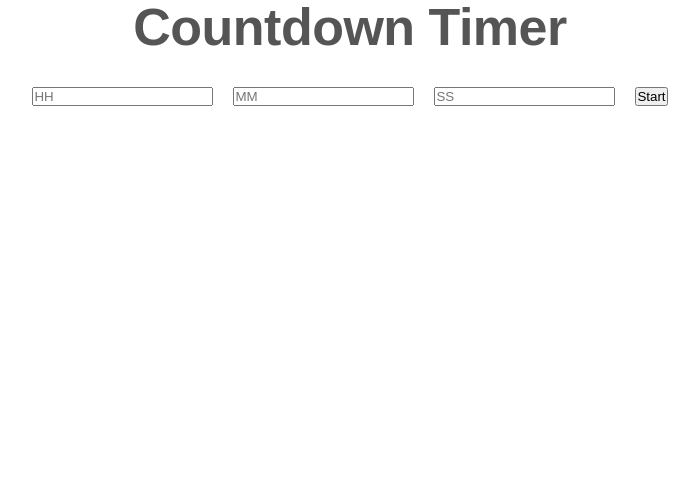
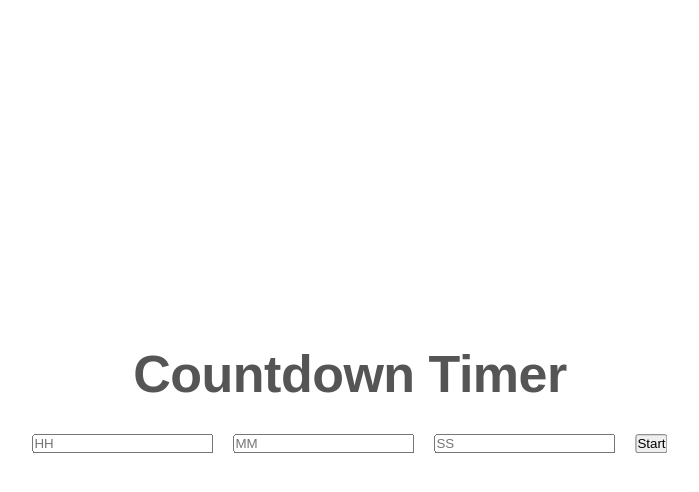
Before and after one commit to deltam3/frontendeval, a React (Create React App) app in the folder Easy/2_CountdownTimer/react_version/countdown/: page / in a window 1280 px wide. Shown: the top 492 px of the page, without its empty margins (290-989 px from the left). Built offline with nearby package versions, Linux system fonts and the light colour scheme.

Commit message:
moved countdown timer to the middle

```diff
--- a/Easy/2_CountdownTimer/react_version/countdown/src/App.css
+++ b/Easy/2_CountdownTimer/react_version/countdown/src/App.css
@@ -1,3 +1,15 @@
+.main {
+  position: absolute;
+  top: 50%;
+  left: 50%;
+  transform: translate(-50%, -50%);
+}
+
+.section-timer {
+  display: flex;
+  flex-direction: column;
+}
+
 .heading-primary {
   font-size: 5.2rem;
   margin-bottom: 3.2rem;
--- a/Easy/2_CountdownTimer/react_version/countdown/src/App.js
+++ b/Easy/2_CountdownTimer/react_version/countdown/src/App.js
@@ -10,7 +10,8 @@ function App() {
   const [secValue, setSecValue] = useState("SS");
 
   return (
-    <div>
+    <main className="main">
+      <section className="section-timer">
         <h1 className="heading-primary center-text">Countdown Timer</h1>
         {isActive ? (
           <Countdown
@@ -36,7 +37,8 @@ function App() {
             setSecValue={setSecValue}
           ></Timer>
         )}
-    </div>
+      </section>
+    </main>
   );
 }
 
```
Lines whose indentation alone changed are shown as unchanged.
